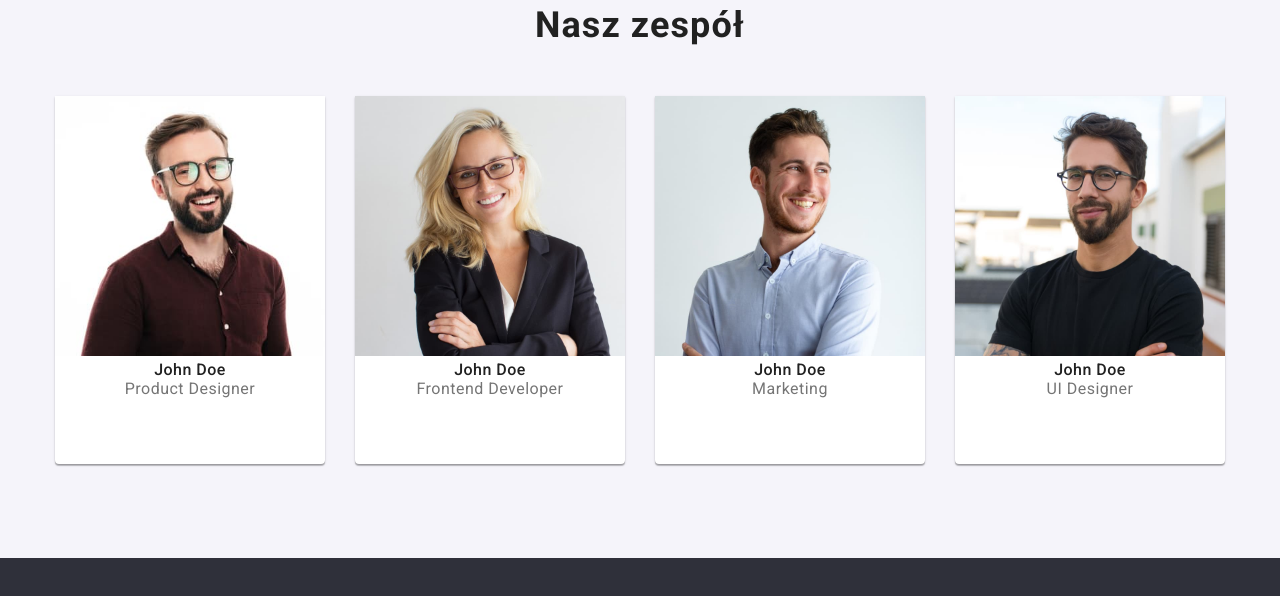
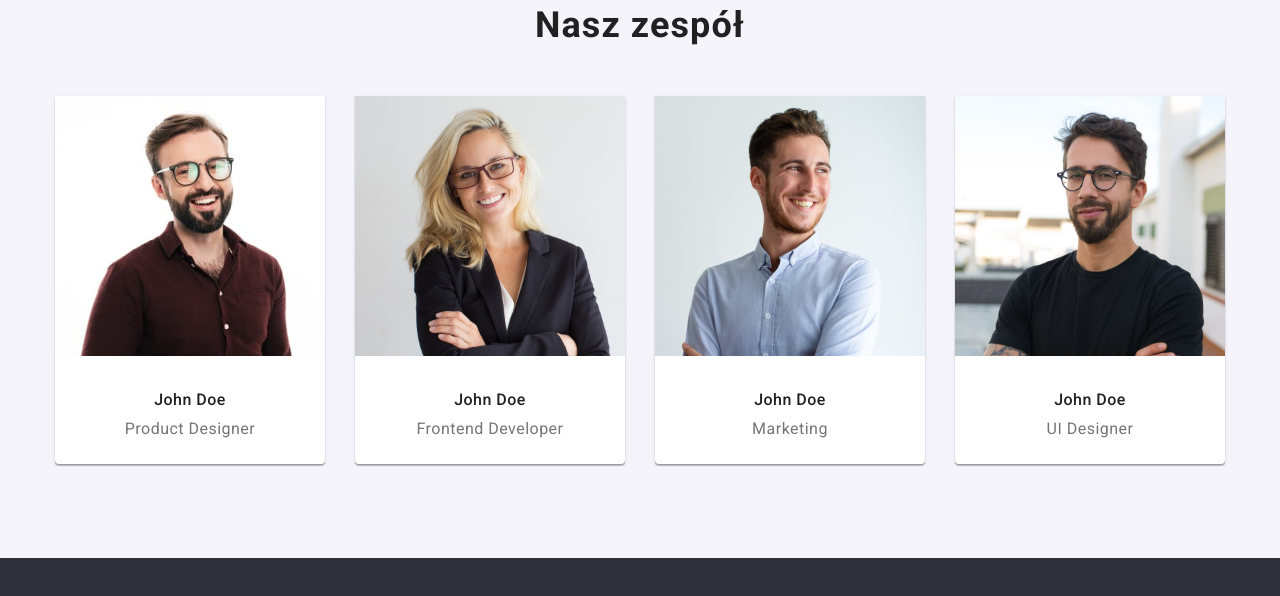
Before and after one commit to izustr/goit-markup-hw-03, a plain HTML site: page index.html in a window 1280 px wide. Shown: the part 1546-2142 px from the top of the page. Drawn offline with nearby package versions, Linux system fonts and the light colour scheme.

Commit message:
update index.html and team

```diff
--- a/css/styles.css
+++ b/css/styles.css
@@ -221,12 +221,14 @@ body {
 	font-size: 16px;
 	line-height: 1.19;
 	letter-spacing: 0.03em;
+	padding-top: 30px;
 }
 .team-list-position {
 	font-size: 16px;
 	line-height: 1.19;
 	letter-spacing: 0.03em;
 	color: var(--grey);
+	padding-top: 10px;
 }
 .team-list figure {
 	width: 270px;
```
